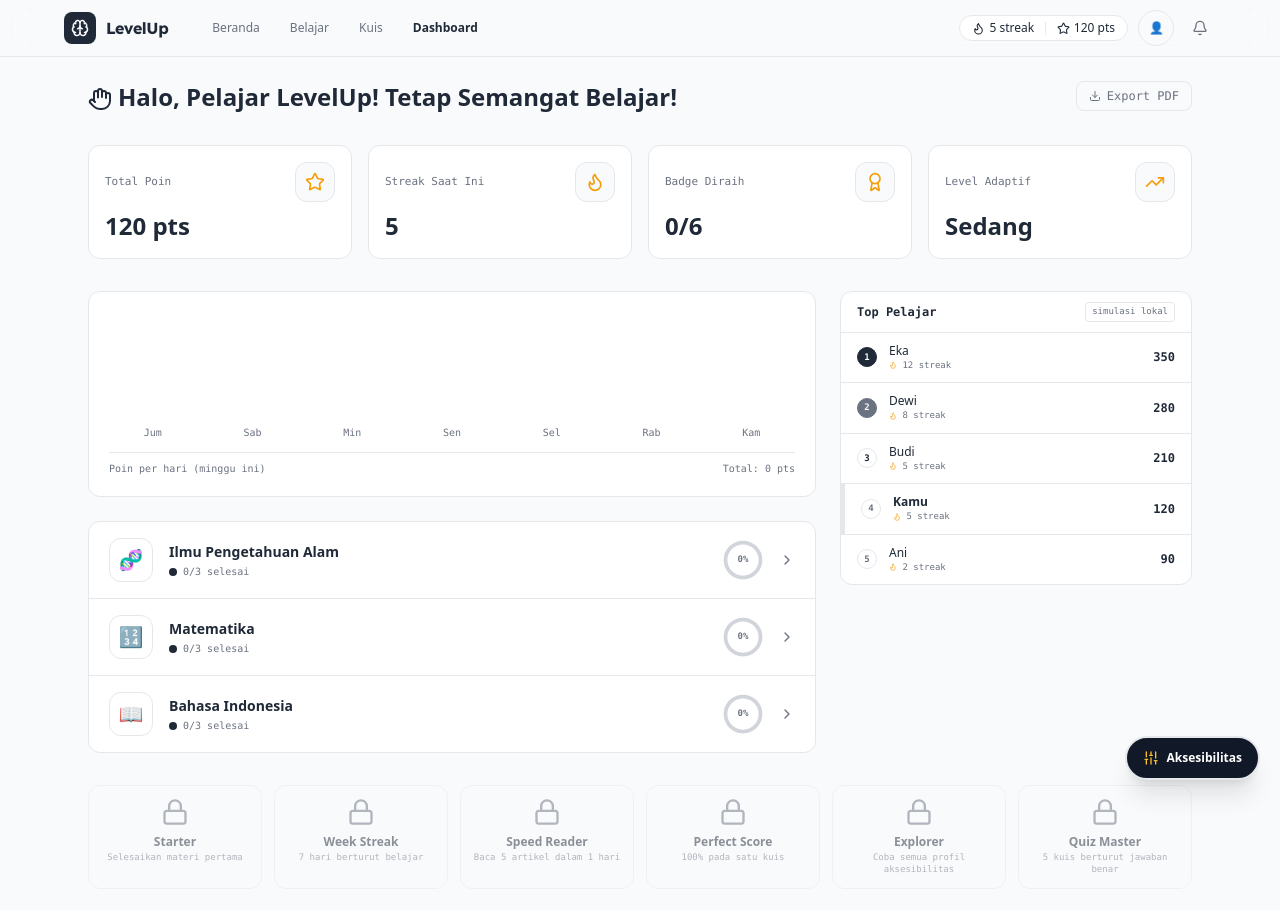
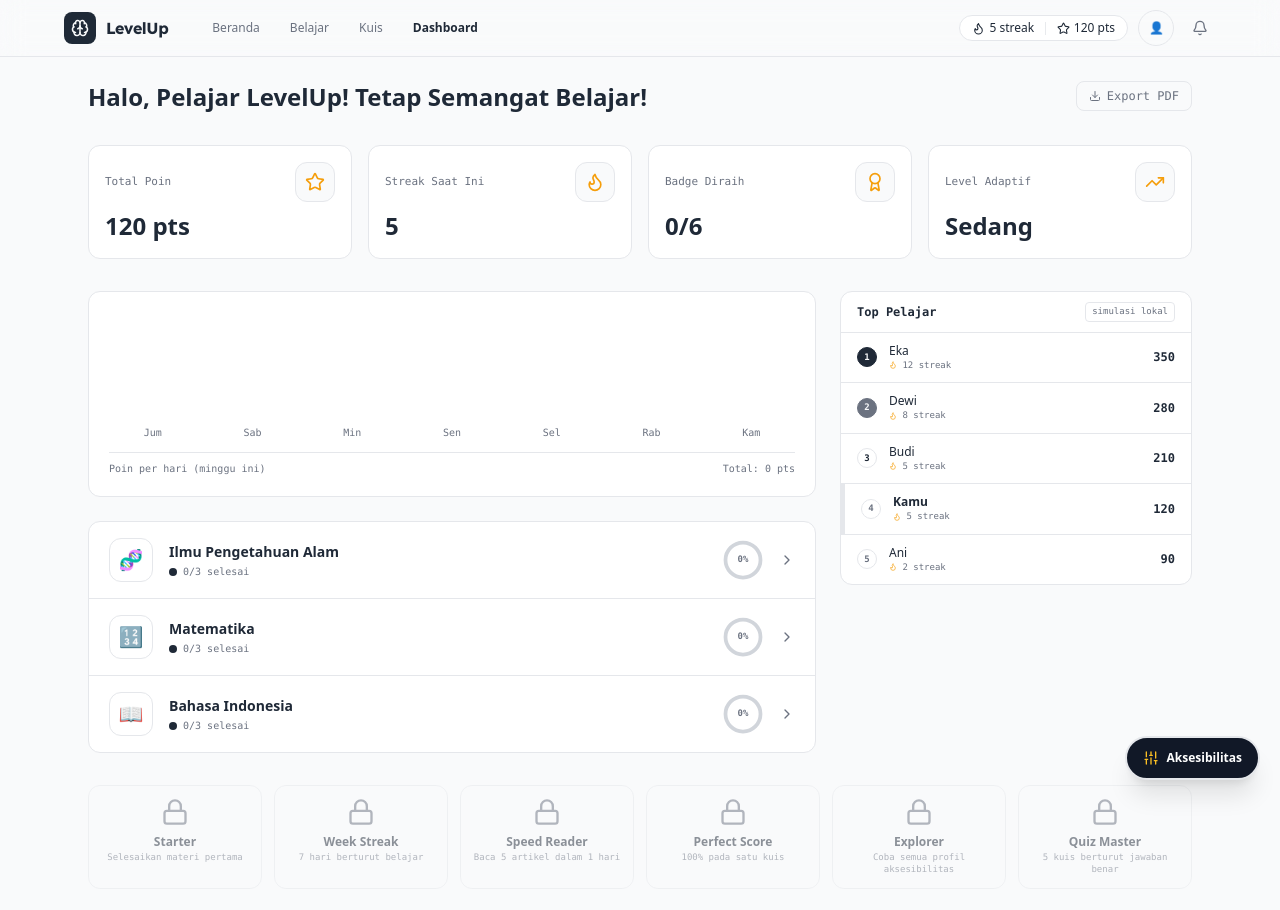
Before and after one commit to kemal-faza/neurodivergent-lms, a Next.js app: page /dashboard in a window 1280 px wide. Shown: the top 910 px of the page. Built offline with nearby package versions, Linux system fonts and the light colour scheme.

Commit message:
perf(dashboard): erase some icons

```diff
--- a/src/app/dashboard/page.tsx
+++ b/src/app/dashboard/page.tsx
@@ -154,7 +154,6 @@ export default function DashboardPage() {
         {/* Page Header */}
         <div className="flex flex-wrap items-start justify-between gap-4">
           <h1 className="text-xl sm:text-2xl font-bold font-sans text-fg">
-            <Hand size={24} className="inline mr-1.5 text-fg" />
             Halo, Pelajar LevelUp! Tetap Semangat Belajar!
           </h1>
 
```
